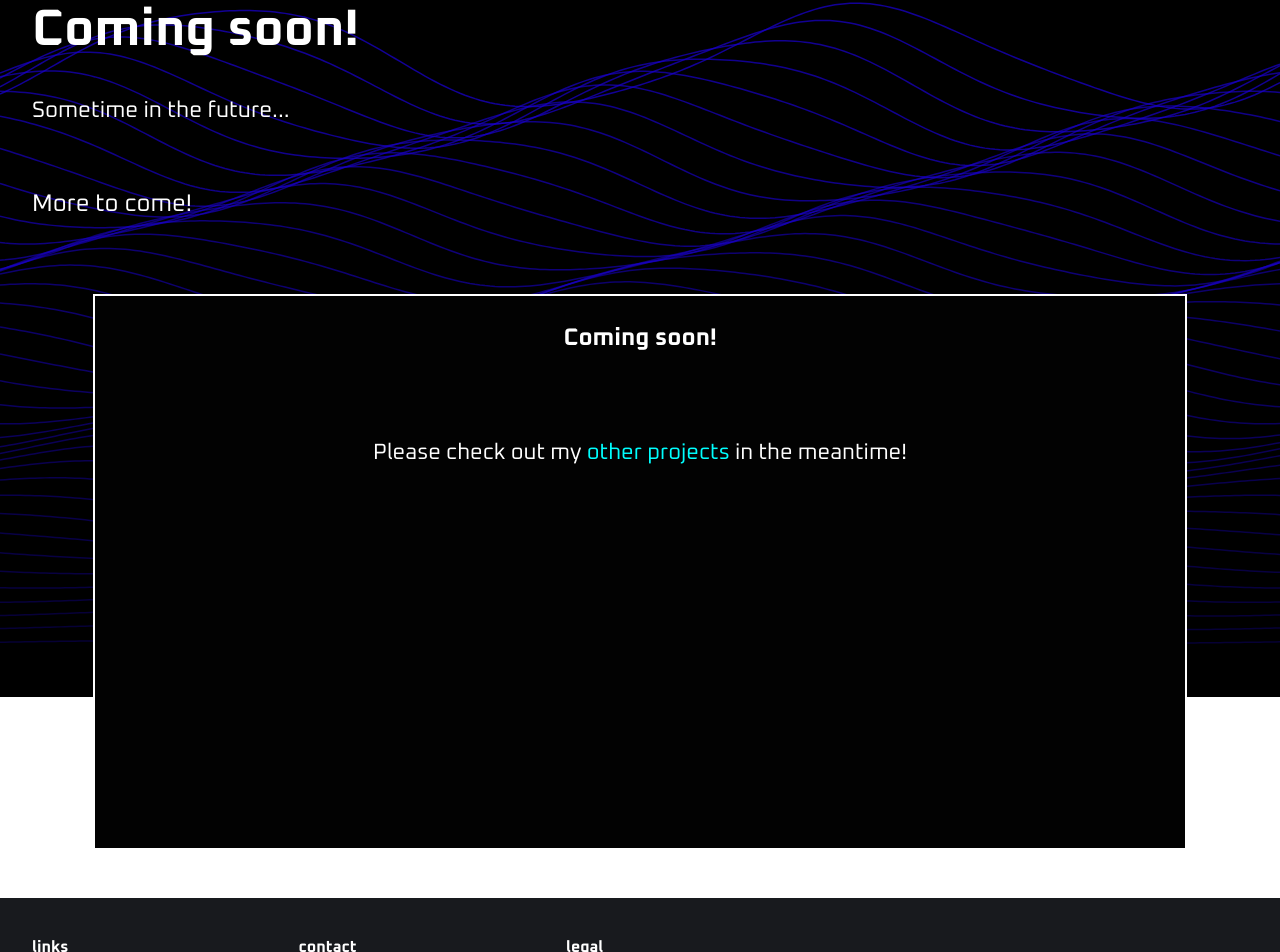
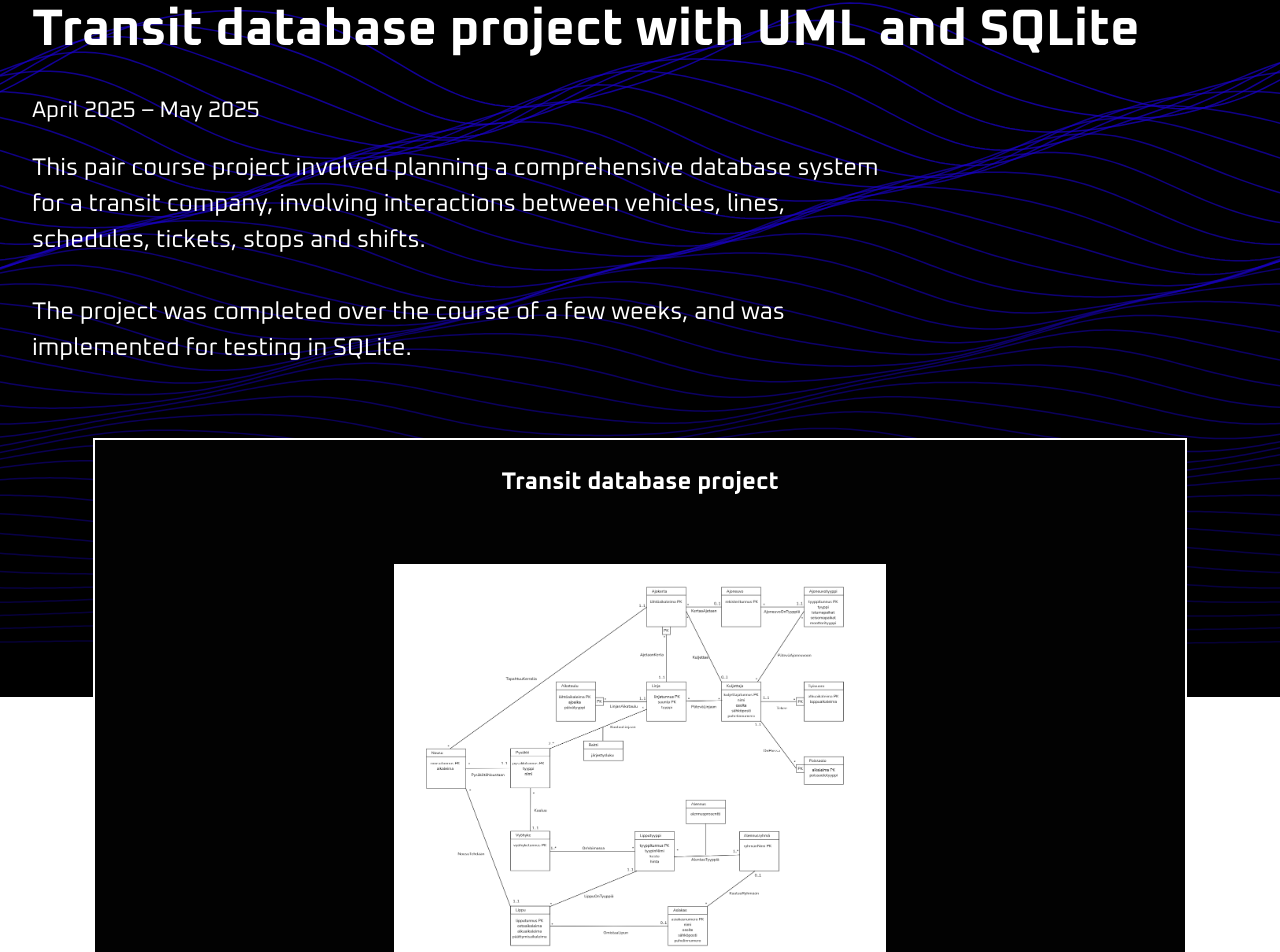
Before and after one commit to silentwinter0/portfolio, a React (Vite) app: page /projects/transitdatabase in a window 1280 px wide. Shown: the part 103-1055 px from the top of the page. Built offline with nearby package versions, Linux system fonts and the light colour scheme.

Commit message:
Added page for transit database project

```diff
--- a/src/components/Projects.jsx
+++ b/src/components/Projects.jsx
@@ -59,7 +59,7 @@ export default function Projects() {
           />
           <ProjectCard
             imageSrc={pic4}
-            title="Transit database project"
+            title="Transit database project with UML and SQLite"
             subtitle={<>
               This pair course project involved planning a comprehensive
               database system for a transit company, involving interactions
--- a/src/main.jsx
+++ b/src/main.jsx
@@ -7,6 +7,7 @@ import CommunicationCampaign from './pages/CommunicationCampaign.jsx'
 import SimpleScheduler from './pages/SimpleScheduler.jsx'
 import ComingSoon from './pages/ComingSoon.jsx'
 import PortfolioSite from './pages/PortfolioSite.jsx'
+import TransitDatabase from './pages/TransitDatabase.jsx'
 
 createRoot(document.getElementById('root')).render(
   <StrictMode>
@@ -16,6 +17,7 @@ createRoot(document.getElementById('root')).render(
         <Route path ="/projects/communication-campaign" element={<CommunicationCampaign />} />
         <Route path ="/projects/c-scheduler" element={<SimpleScheduler />} />
         <Route path ="/projects/portfoliosite" element={<PortfolioSite />} />
+        <Route path ="/projects/transitdatabase" element={<TransitDatabase />} />
         <Route path ="/*" element={<ComingSoon />} />
       </Routes>
     </BrowserRouter>
--- /dev/null
+++ b/src/pages/TransitDatabase.jsx
@@ -0,0 +1,65 @@
+import './FrontPage.css'
+import Footer from '../components/Footer.jsx'
+import Header from '../components/Header.jsx'
+import Article from '../components/Article.jsx'
+import Hero from '../components/Hero.jsx'
+
+// Pics
+import pic1 from '../assets/images/projects/transitdatabase/uml.png'
+
+function TransitDatabase() {
+
+  return (
+    <div className="background">
+      <Hero />
+      <Header />
+      <div className="card">
+        <h1>Transit database project with UML and SQLite</h1>
+        <p className="project-date">April 2025 – May 2025</p>
+        <p className='project-bigtext'>
+          This pair course project involved planning a comprehensive
+          database system for a transit company, involving interactions
+          between vehicles, lines, schedules, tickets, stops and shifts.
+          <br/><br/>
+          The project was completed over the course of a few weeks, and was
+          implemented for testing in SQLite.
+        </p>
+      </div>
+      <div className='card article-container'>
+        <Article
+          title='Transit database project'
+          subtitle=''
+          content={<>
+            <figure className='inline-article-figure'>
+              <img
+                src={pic1}
+                alt='Social post mockup'
+                className='inline-article-image'
+              />
+              <figcaption className='inline-article-caption'>
+                The UML chart for our plan of the transit database.
+              </figcaption>
+            </figure>
+            This project a pair exercise in planning and implementing a database
+            from scratch using UML and SQLite. The plan needed to take into
+            account all operations that a transit company might need, from
+            processing ticket sales and customer data to driver data, shifts and
+            transit lines. The UML chart above showcases our solution, and
+            served as the basis for our implementation in SQLite.
+            <br/><br/>
+            The SQLite implementation ended up being more than capable of
+            handling complex operations well, such as allowing the user to look
+            up how many times certain ticket types have been purchases, finding
+            vehicles that haven't been used this month, and other practical
+            queries. We also created indexes to speed up queries, based on
+            common interactions, such as finding qualified drivers for certain
+            transit lines.
+          </>}
+        />
+      </div>
+      <Footer />
+    </div>
+  )
+}
+
+export default TransitDatabase
```
